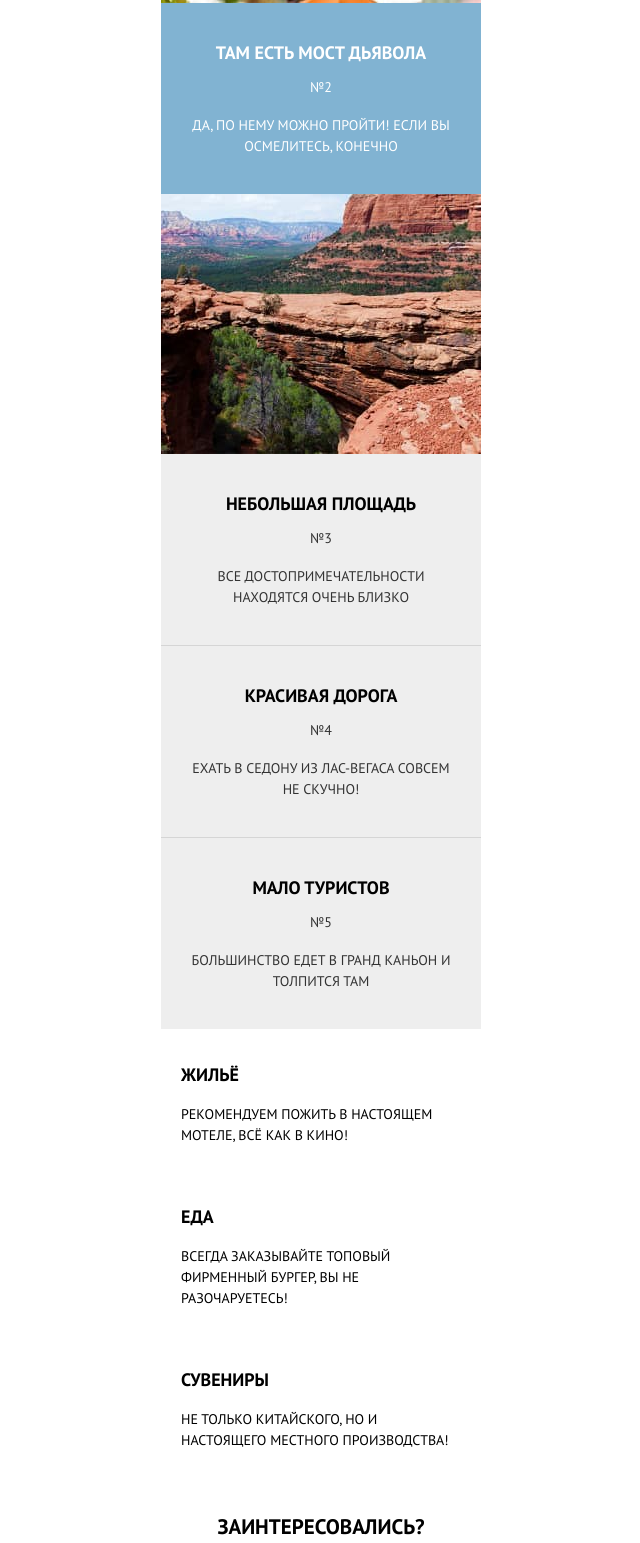
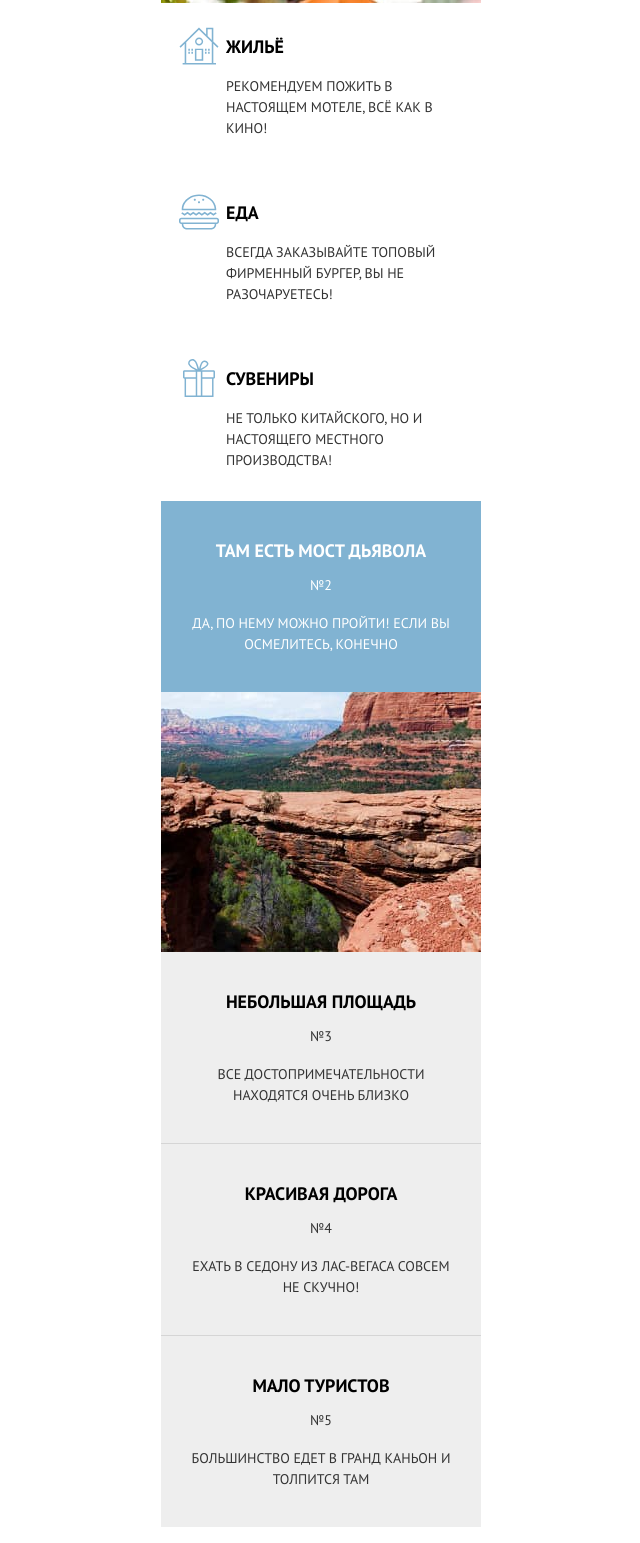
Before and after one commit to htmlacademy-adaptive/2252213-sedona-28, a website: page source/index.html in a window 1280 px wide. Shown: the part 1379-2922 px from the top of the page, without its empty margins (319-959 px from the left). Drawn offline with nearby package versions, Linux system fonts and the light colour scheme; files that its build step writes are made by us from their sources.

Commit message:
переместил блок features в блок advantages

```diff
--- a/source/index.html
+++ b/source/index.html
@@ -87,6 +87,28 @@
           <img class="advantages-list__card-img" src="img/photo-city-mobile.jpg" width="320" height="260"
             alt="Домик на фоне гор.">
         </li>
+        <li class="advantages-list__card advantages-list__card--with-icon advantages-list__card--logging">
+          <div class="advantages-list__card-container advantages-list__card-container--with-icon">
+            <h3 class="advantages-list__card-title advantages-list__card-title--with-icon">Жильё</h3>
+            <p class="advantages-list__card-description advantages-list__card-description--with-icon">Рекомендуем пожить
+              в настоящем мотеле,
+              всё как в кино!</p>
+          </div>
+        </li>
+        <li class="advantages-list__card advantages-list__card--with-icon advantages-list__card--food">
+          <div class="advantages-list__card-container advantages-list__card-container--with-icon">
+            <h3 class="advantages-list__card-title advantages-list__card-title--with-icon">Еда</h3>
+            <p class="advantages-list__card-description advantages-list__card-description--with-icon">Всегда заказывайте
+              топовый фирменный бургер, вы не разочаруетесь!</p>
+          </div>
+        </li>
+        <li class="advantages-list__card advantages-list__card--with-icon advantages-list__card--souvenir">
+          <div class="advantages-list__card-container advantages-list__card-container--with-icon">
+            <h3 class="advantages-list__card-title advantages-list__card-title--with-icon">Сувениры</h3>
+            <p class="advantages-list__card-description advantages-list__card-description--with-icon">Не только китайского,
+              но и настоящего местного производства!</p>
+          </div>
+        </li>
         <li class="advantages-list__card advantages-list__card--wide advantages-list__card--wide_reverse">
           <div class="advantages-list__card-container">
             <h3 class="advantages-list__card-title">Там есть мост дьявола</h3>
@@ -121,35 +143,6 @@
           </div>
         </li>
 
-      </ul>
-
-    </section>
-
-    <!--Особенности-->
-    <section class="features">
-      <h2 class="visually-hidden">Особенности города.</h2>
-
-      <ul class="features-list">
-        <li class="features-list__item features-list__item--logging">
-          <div class="features-list__item-container">
-            <h3 class="features-list__item-title">Жильё</h3>
-            <p class="features-list__item-description">Рекомендуем пожить в настоящем мотеле,
-              всё как в кино!</p>
-          </div>
-        </li>
-        <li class="features-list__item features-list__item--food">
-          <div class="features-list__item-container">
-            <h3 class="features-list__item-title">Еда</h3>
-            <p class="features-list__item-description">Всегда заказывайте
-              топовый фирменный бургер, вы не разочаруетесь!</p>
-          </div>
-        </li>
-        <li class="features-list__item features-list__item--souvenir">
-          <div class="features-list__item-container">
-            <h3 class="features-list__item-title">Сувениры</h3>
-            <p class="features-list__item-description">Не только китайского,
-              но и настоящего местного производства!</p>
-          </div>
       </ul>
 
     </section>
--- a/source/less/blocks/advantages-list.less
+++ b/source/less/blocks/advantages-list.less
@@ -11,7 +11,6 @@
   color: @white;
   display: flex;
   flex-direction: column;
-  align-items: center;
 }
 
 .advantages-list__card-container {
@@ -56,6 +55,42 @@
 }
 
 .advantages-list__card-number--background-color,
-.advantages-list__card-description--background-color {
+.advantages-list__card-description--background-color,
+.advantages-list__card-description--with-icon {
   color: @grey-text;
 }
+
+.advantages-list__card--with-icon {
+  background-color: @white;
+}
+
+.advantages-list__card-container--with-icon {
+  text-align: start;
+  padding: 31px 30px 30px 65px;
+}
+
+.advantages-list__card-title--with-icon {
+  margin-bottom: 16px;
+  color: @black;
+}
+
+.advantages-list__card--logging {
+  background-image: url("../img/house.svg");
+  background-repeat: no-repeat;
+
+  background-position: 18px 23px;
+}
+
+.advantages-list__card--food {
+  background-image: url("../img/food.svg");
+  background-repeat: no-repeat;
+
+  background-position: 18px 23px;
+}
+
+.advantages-list__card--souvenir {
+  background-image: url("../img/souvenir.svg");
+  background-repeat: no-repeat;
+
+  background-position: 18px 23px;
+}
--- a/source/less/blocks/features-list.less
+++ /dev/null
@@ -1,31 +0,0 @@
-
-.features-list {
-  .list-reset ();
-  display: flex;
-  flex-wrap: wrap;
-  align-items: center;
-}
-
-.features-list__item {
-  display: flex;
-  flex-direction: column;
-  padding: 25px 0;
-}
-
-.features-list__item-title {
-  font-weight: 700;
-  font-size: 18px;
-  line-height: 26px;
-  text-transform: uppercase;
-  margin: 0;
-  margin-top: 8px;
-  margin-bottom: 16px;
-}
-
-
-.features-list__item-description {
-  font-size: 14px;
-  line-height: 21px;
-  text-transform: uppercase;
-  margin: 0;
-}
--- a/source/less/style.less
+++ b/source/less/style.less
@@ -16,7 +16,6 @@
 @import "./blocks/intro.less";
 @import "./blocks/lead-text.less";
 @import "./blocks/advantages-list.less";
-@import "./blocks/features-list.less";
 @import "./blocks/action.less";
 @import "./blocks/button.less";
 @import "./blocks/page-footer.less";
```
Also changed, not shown: source/img/food.svg (added), source/img/house.svg (added), source/img/souvenir.svg (added).
